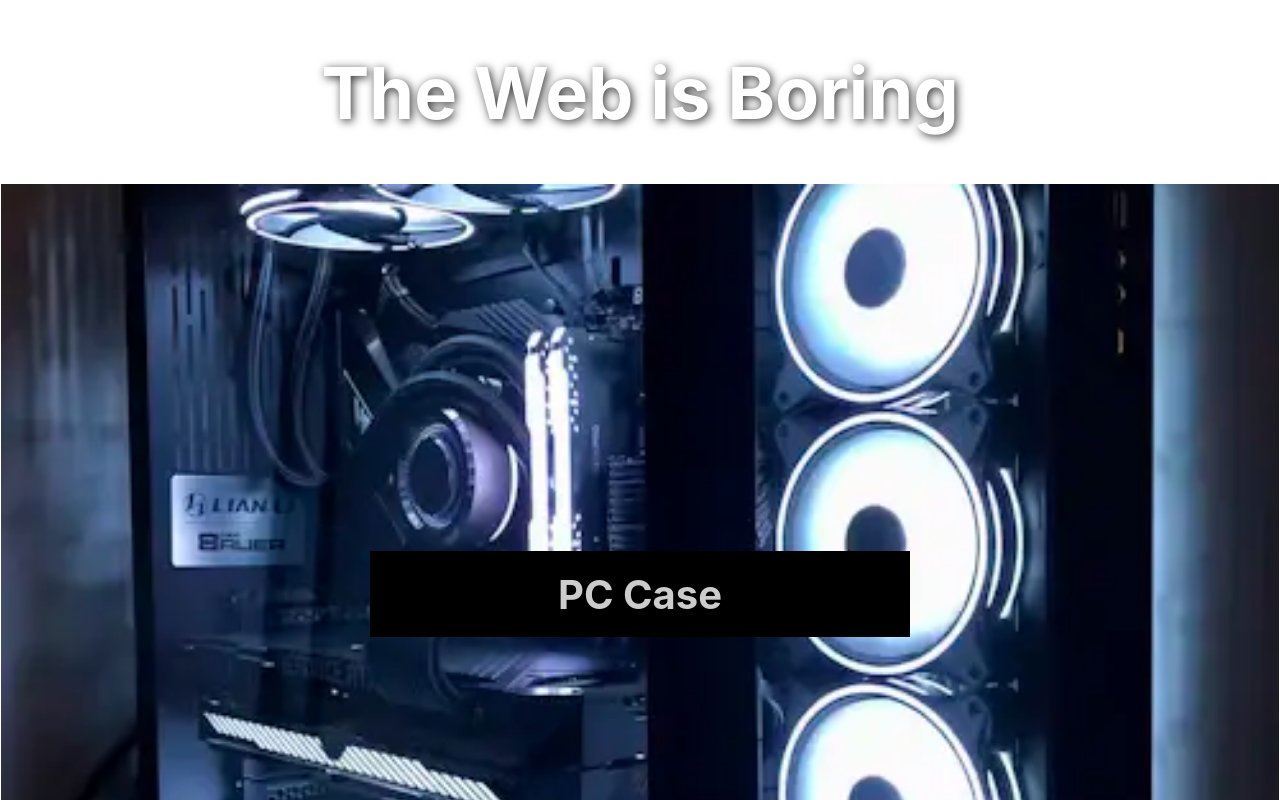
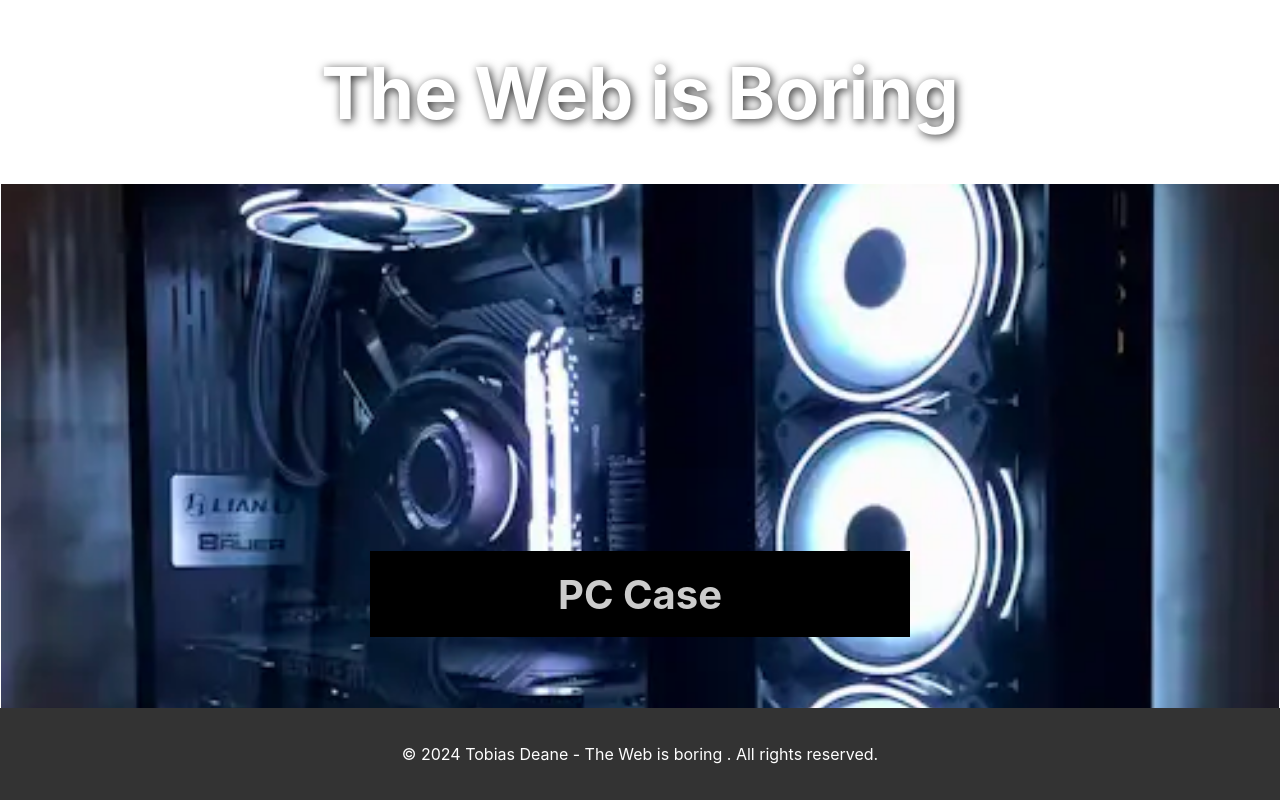
Before and after one commit to DZNpepper/WebIsBoring, a React (Create React App) app in the folder webisboring/: page /main-page in a window 1280 px wide. Shown: the top 800 px of the page. Built offline with nearby package versions, Linux system fonts and the light colour scheme.

Commit message:
Footer Update

```diff
--- /dev/null
+++ b/webisboring/src/components/Footer/Footer.js
@@ -0,0 +1,14 @@
+import React from 'react';
+import './Footer.scss';
+
+const Footer = () => {
+  return (
+    <footer className="footer">
+      <div className="container">
+        <p>&copy; {new Date().getFullYear()} Tobias Deane - The Web is boring . All rights reserved.</p>
+      </div>
+    </footer>
+  );
+};
+
+export default Footer;
--- /dev/null
+++ b/webisboring/src/components/Footer/Footer.scss
@@ -0,0 +1,11 @@
+/* Footer.scss */
+
+.footer {
+    position: fixed;
+    bottom: 0;
+    width: 100%;
+    background-color: #333;
+    color: #fff;
+    padding: 20px 0;
+    text-align: center;
+  }
--- a/webisboring/src/components/LandingPage/LandingPage.js
+++ b/webisboring/src/components/LandingPage/LandingPage.js
@@ -1,6 +1,7 @@
 import React from 'react';
 import { useNavigate } from 'react-router-dom';
 import { Parallax, ParallaxLayer } from '@react-spring/parallax';
+import Footer from '../Footer/Footer.js';
 import './LandingPage.scss';
 import Title from '../Title/Title'; // Import Title
 
@@ -9,15 +10,15 @@ const LandingPage = () => {
   const navigate = useNavigate();
 
   return (
-    // Parallax container with 2 pages
+    <div>
       <Parallax pages={2} style={{ top: '0', left: '0' }}>
         {/* First ParallaxLayer */}
         <ParallaxLayer offset={0} speed={0.5} className="landing-page">
           {/* Title and Description */}
           <Title />
-        <p>Discover the components of computers.</p>
+          <p>Discover the components of computers. <br></br>  <br></br> <br></br> Select the first component to learn how to build a PC.</p>
           {/* Scroll Down Indicator */}
-        <div className="scroll-down">⟱ Swipe up ⟱</div>
+          <div className="scroll-down">⟱ Swipe down ⟱</div>
         </ParallaxLayer>
 
         {/* Second ParallaxLayer */}
@@ -30,6 +31,8 @@ const LandingPage = () => {
           </div>
         </ParallaxLayer>
       </Parallax>
+      <Footer />
+    </div>
   );
 };
 
--- a/webisboring/src/components/LandingPage/LandingPage.scss
+++ b/webisboring/src/components/LandingPage/LandingPage.scss
@@ -61,6 +61,25 @@ $accent-color: #ccc;
       }
     }
   }
+
+  // Media Query for Mobile Devices
+  @media only screen and (max-width: 600px) {
+    .scroll-down {
+      margin-top: 5rem;
+    }
+
+    .enter-site {
+      width: 100%;
+    }
+
+
+    // Hide scroll down indicator on desktop
+    @media only screen and (min-width: 601px) {
+      .scroll-down {
+        display: none;
+      }
+    }
+  }
 }
 
 // Keyframes animation
@@ -72,16 +91,3 @@ $accent-color: #ccc;
     transform: translateY(-40px);
   }
 }
-
-// Media Query for Mobile Devices
-@media only screen and (max-width: 600px) {
-  .landing-page {
-    .scroll-down {
-      margin-top: 5rem;
-    }
-
-    .enter-site {
-      width: 100%;
-    }
-  }
-}
--- a/webisboring/src/components/MainPage/MainPage.js
+++ b/webisboring/src/components/MainPage/MainPage.js
@@ -4,9 +4,11 @@ import { Link } from 'react-router-dom';
 import componentsData from '../../data/componentsData';
 import Title from '../Title/Title';
 import padlockImage from '../../assets/images/Padlock.webp';
+import Footer from '../Footer/Footer';
 
 const MainPage = () => {
     return (
+        <div>
             <section className="main-page">
                 <Title center />
                 <section className="components-grid">
@@ -38,6 +40,8 @@ const MainPage = () => {
                     ))}
                 </section>
             </section>
+            <Footer />
+        </div>
     );
 };
 
```
Also changed, not shown: 11 other files (tests, documents, lock files or other folders). Lines whose indentation alone changed are shown as unchanged.
